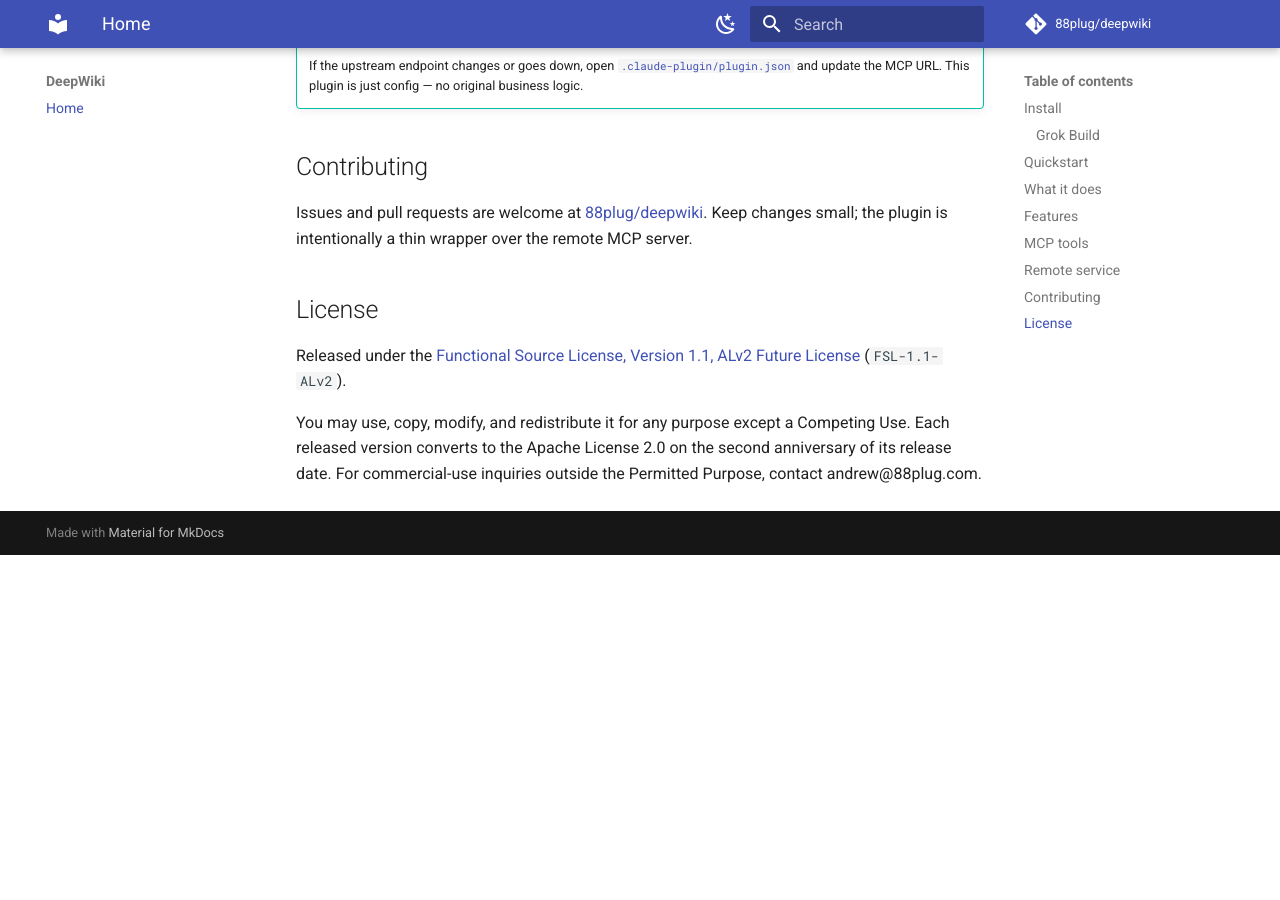
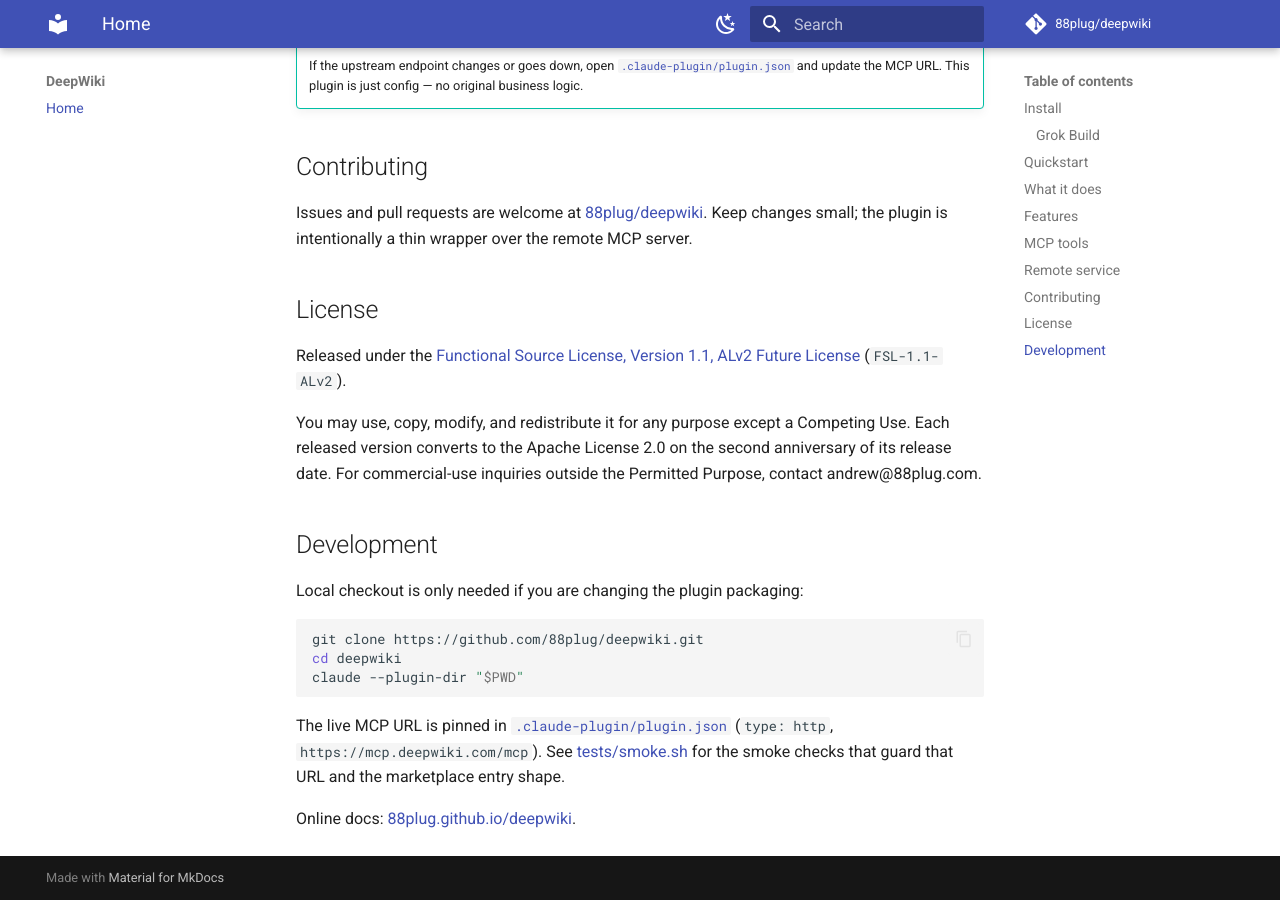
Before and after one commit to 88plug/deepwiki, an MkDocs documentation site: the page built from docs/index.md, in a window 1280 px wide and 900 px high, scrolled down 2386 px. Built offline with MkDocs 1.6.1 and Material for MkDocs 9.7.7, drawn with Linux system fonts in a browser that asks for light colours; comment, search, counter and statistics services are not loaded; before the commit the page ends 2941 px from its top, so only the background shows below that.

Commit message:
docs: close soft residuals — docs/README parity + MkDocs standard
- site_description = README SEO one-liner (YAML-safe)
- edit_uri: edit/main/docs/
- docs badge + Features/Development/Metrics from README when missing
- rewrite repo-relative links to GitHub absolute for strict builds

````diff
--- a/docs/index.md
+++ b/docs/index.md
@@ -6,6 +6,7 @@
 [![License: FSL-1.1-ALv2](https://img.shields.io/badge/license-FSL--1.1--ALv2-blue?style=flat)](https://github.com/88plug/deepwiki/blob/main/LICENSE)
 [![Claude Code plugin](https://img.shields.io/badge/Claude%20Code-plugin-8A2BE2?style=flat)](https://github.com/88plug/claude-code-plugins)
 [![Ask DeepWiki](https://deepwiki.com/badge.svg)](https://deepwiki.com/88plug/deepwiki)
+[![Docs](https://img.shields.io/badge/docs-online-blue?style=flat)](https://88plug.github.io/deepwiki/)
 
 ## Install
 
@@ -110,3 +111,17 @@
 Use. Each released version converts to the Apache License 2.0 on the second
 anniversary of its release date. For commercial-use inquiries outside the
 Permitted Purpose, contact andrew@88plug.com.
+
+## Development
+
+Local checkout is only needed if you are changing the plugin packaging:
+
+```bash
+git clone https://github.com/88plug/deepwiki.git
+cd deepwiki
+claude --plugin-dir "$PWD"
+```
+
+The live MCP URL is pinned in [`.claude-plugin/plugin.json`](https://github.com/88plug/deepwiki/blob/main/.claude-plugin/plugin.json) (`type: http`, `https://mcp.deepwiki.com/mcp`). See [tests/smoke.sh](https://github.com/88plug/deepwiki/blob/main/tests/smoke.sh) for the smoke checks that guard that URL and the marketplace entry shape.
+
+Online docs: [88plug.github.io/deepwiki](https://88plug.github.io/deepwiki/).
--- a/mkdocs.yml
+++ b/mkdocs.yml
@@ -1,5 +1,5 @@
 site_name: DeepWiki
-site_description: Read any public GitHub repo's auto-generated documentation from inside Claude Code — no cloning, no API key.
+site_description: 'Claude Code plugin for DeepWiki MCP — chat with any public GitHub repo''s auto-generated documentation, wiki pages, and Q&A without cloning.'
 site_url: https://88plug.github.io/deepwiki/
 repo_url: https://github.com/88plug/deepwiki
 repo_name: 88plug/deepwiki
````
